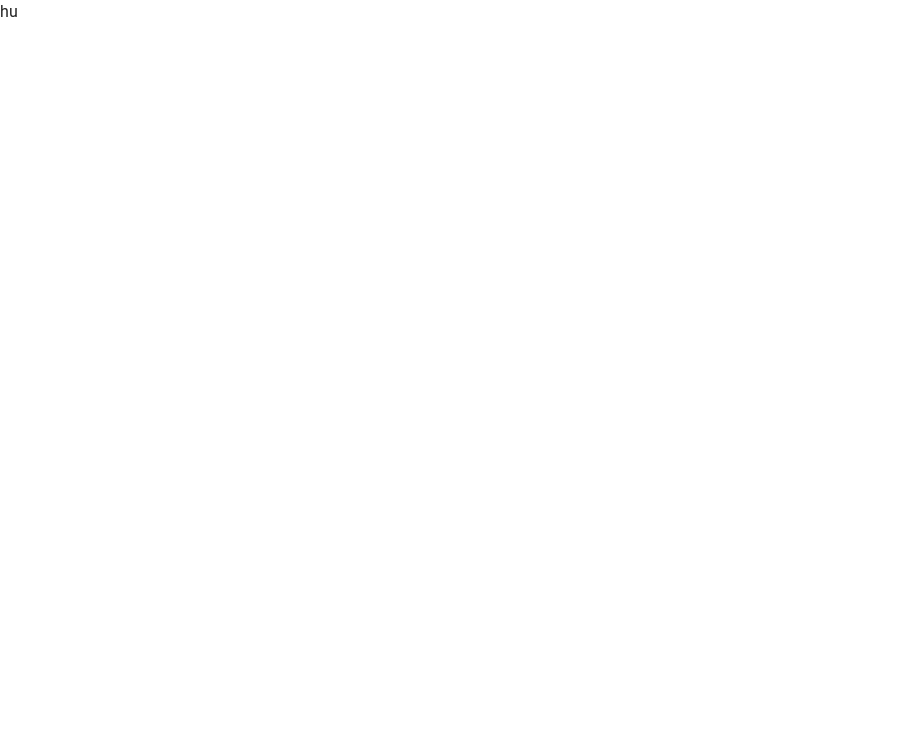
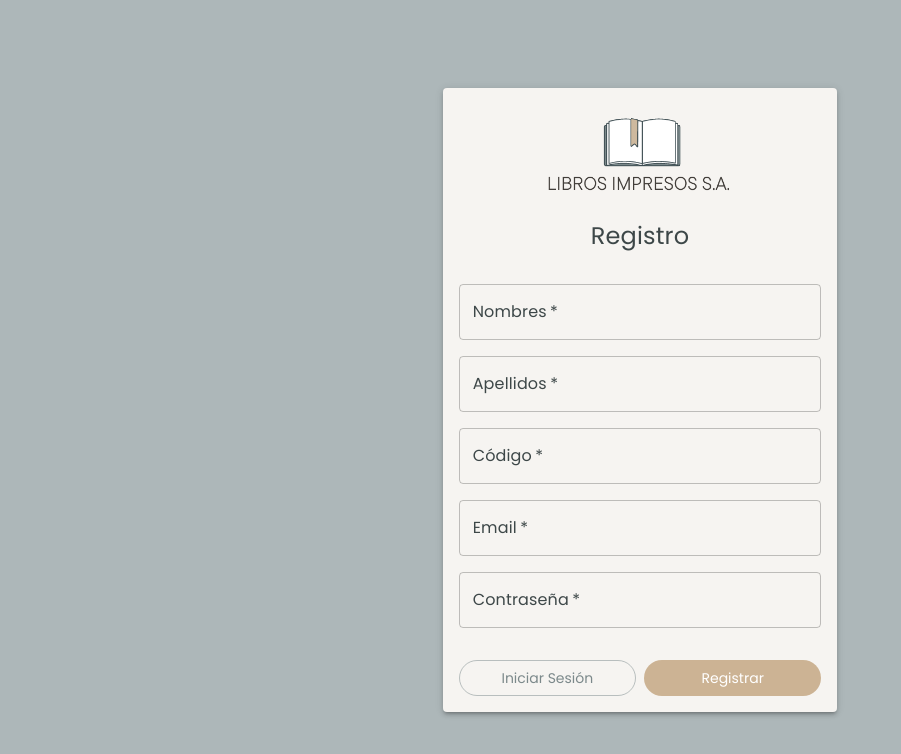
Before and after one commit to tletelier/LPWWW, a React (Create React App) app in the folder front/: page /register in a window 1280 px wide. Shown: the top 754 px of the page, without its empty margins (0-901 px from the left). Built offline with nearby package versions, Linux system fonts and the light colour scheme.

Commit message:
register

```diff
--- a/front/src/views/LoginView.js
+++ b/front/src/views/LoginView.js
@@ -21,14 +21,14 @@ import ServiciosTable from '../components/ServiciosTable';
 import logo from '../assets/logo2.png';
 
 const LoginView = () => {
-  const [username, setUsername] = useState({});
+  const [codigo, setCodigo] = useState({});
   const [password, setPassword] = useState({});
   const [tipo, setTipo] = useState('Funcionario');
   const [correct, setCorrect] = useState(false);
   const [error, setError] = useState(false);
   const navigate = useNavigate();
-  const handleUsernameChange = (event) => {
-    setUsername(event.target.value);
+  const handleCodigoChange = (event) => {
+    setCodigo(event.target.value);
   };
 
   const handlePasswordChange = (event) => {
@@ -87,7 +87,7 @@ const LoginView = () => {
                 </Select>
               </FormControl>
               <Stack spacing={2}>
-                <TextField required label="Código" onChange={handleUsernameChange} />
+                <TextField required label="Código" onChange={handleCodigoChange} />
                 <TextField
                   required
                   type="password"
--- a/front/src/views/RegisterView.js
+++ b/front/src/views/RegisterView.js
@@ -1,5 +1,117 @@
-import React from 'react';
+/* eslint-disable no-unused-vars */
+import React, { useEffect, useState } from 'react';
+import {
+  Grid,
+  TextField,
+  Paper,
+  Button,
+  Alert,
+  Stack,
+  Typography,
+  Select,
+  MenuItem,
+  SelectChangeEvent,
+  FormControl,
+  InputLabel
+} from '@mui/material';
+import { useNavigate } from 'react-router-dom';
+import axios from 'axios';
+import * as Constants from '../constants';
+import ServiciosTable from '../components/ServiciosTable';
+import logo from '../assets/logo2.png';
 
-const RegisterView = () => <>hu</>;
+const RegisterView = () => {
+  const [codigo, setCodigo] = useState({});
+  const [password, setPassword] = useState({});
+  const [nombres, setNombres] = useState('');
+  const [email, setEmail] = useState('');
+  const [apellidos, setApellidos] = useState('');
+  const [tipo, setTipo] = useState('Funcionario');
+  const [correct, setCorrect] = useState(false);
+  const [error, setError] = useState(false);
+  const navigate = useNavigate();
+  const handleNombresChange = (event) => {
+    setNombres(event.target.value);
+  };
+
+  const handleApellidosChange = (event) => {
+    setApellidos(event.target.value);
+  };
+
+  const handleCodigoChange = (event) => {
+    setCodigo(event.target.value);
+  };
+
+  const handlePasswordChange = (event) => {
+    setPassword(event.target.value);
+  };
+
+  const handleEmailChange = (event) => {
+    setEmail(event.target.value);
+  };
+
+  const handleTipoChange = (event) => {
+    setTipo(event.target.value);
+  };
+  const handleClick = async (event) => {
+    event.preventDefault();
+    console.log('login');
+  };
+  return (
+    <Grid
+      container
+      spacing={0}
+      alignItems="center"
+      justifyContent="center"
+      style={{ minHeight: '100vh', backgroundColor: '#ADB7B9' }}>
+      <Grid item xs={12} sm={6} md={4}>
+        <Paper
+          sx={{
+            textAlign: 'center',
+            m: 2,
+            p: 2,
+            backgroundColor: '#F6F4F1'
+          }}
+          elevation={3}>
+          <form onSubmit={handleClick}>
+            <Stack spacing={4} sx={{ justifyContent: 'space-between' }}>
+              <Stack alignItems="center">
+                <img src={logo} alt="Logo Kidspace" width="75%" />
+                <Typography variant="h5" sx={{ mt: 2 }}>
+                  Registro
+                </Typography>
+              </Stack>
+              <Stack spacing={2}>
+                <TextField required label="Nombres" onChange={handleNombresChange} />
+                <TextField required label="Apellidos" onChange={handleApellidosChange} />
+                <TextField required label="Código" onChange={handleCodigoChange} />
+                <TextField required label="Email" onChange={handleEmailChange} />
+                <TextField
+                  required
+                  type="password"
+                  label="Contraseña"
+                  onChange={handlePasswordChange}
+                />
+              </Stack>
+              {correct && <Alert severity="success">Usuario registrado</Alert>}
+              {error && <Alert severity="error">Datos invalidos</Alert>}
+              <Stack direction="row" spacing={1}>
+                <Button
+                  variant="outlined"
+                  sx={{ width: 200, borderRadius: 20, textTransform: 'none' }}
+                  onClick={() => navigate('/login')}>
+                  Iniciar Sesión
+                </Button>
+                <Button variant="claro" sx={{ width: 200 }} onClick={() => navigate('/register')}>
+                  Registrar
+                </Button>
+              </Stack>
+            </Stack>
+          </form>
+        </Paper>
+      </Grid>
+    </Grid>
+  );
+};
 
 export default RegisterView;
```
